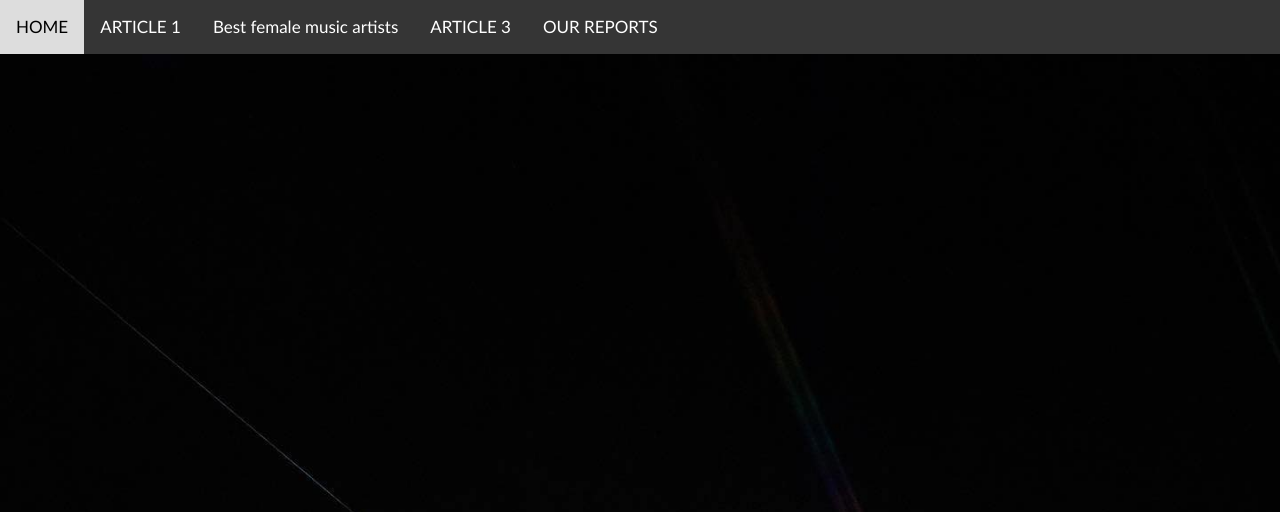
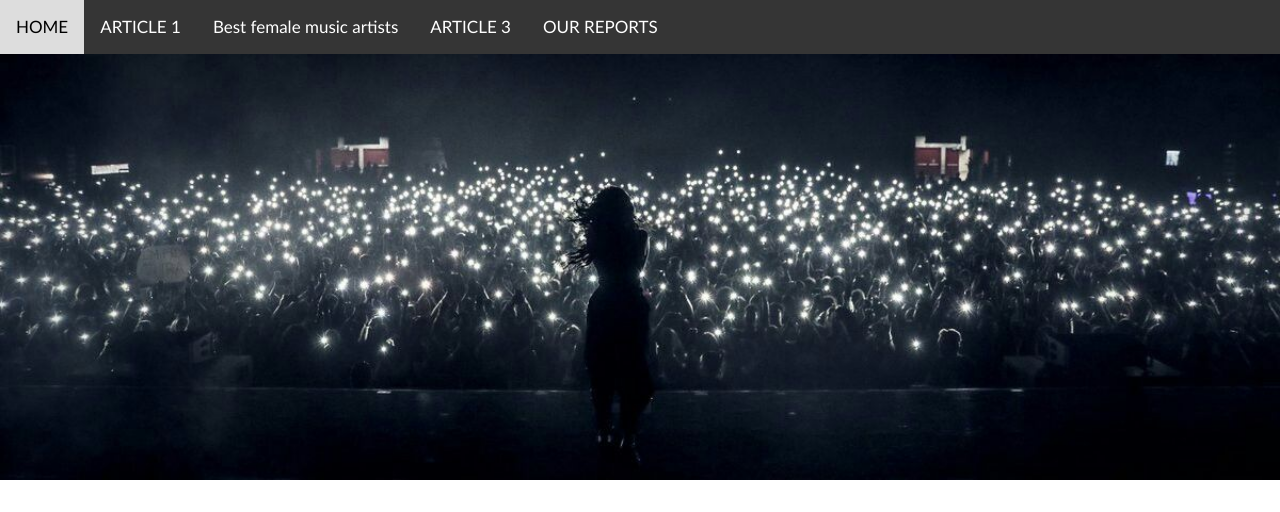
Before and after one commit to elenamaurizzi/article2prova, a plain HTML site: page index.html in a window 1280 px wide. Shown: the top 512 px of the page. Drawn offline with nearby package versions, Linux system fonts and the light colour scheme.

Commit message:
Update index.html

```diff
--- a/index.html
+++ b/index.html
@@ -116,7 +116,7 @@ footer {
 <body>
 
 <div class="showcase">
-  <img src="header1.jpeg" alt="Snow" style="width:100%;">
+  <img src="header2.jpg" alt="Snow" style="width:100%;">
 
   <div class="centered"><h1 align="centered"><span style="font-family:Georgia,serif"></span></h1></div>
 
```
